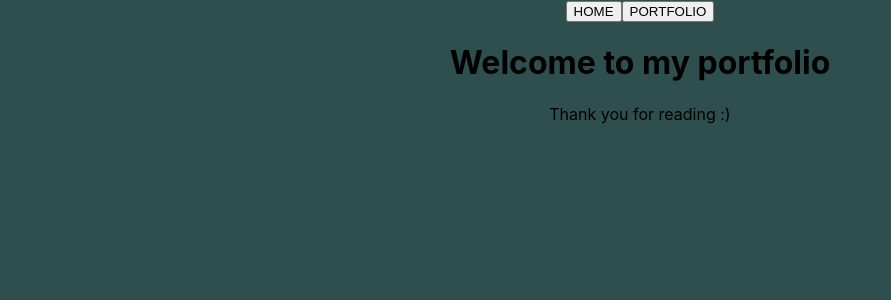
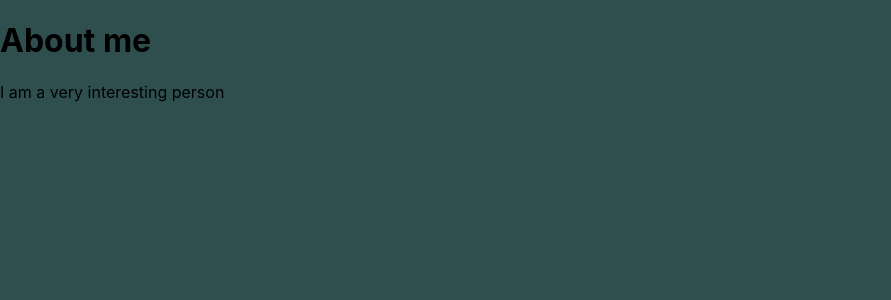
Before and after one commit to NyoomNyoom/resumeWebsite, a React (Create React App) app: page /1 in a window 1280 px wide. Shown: the top 300 px of the page, without its empty margins (0-891 px from the left). Built offline with nearby package versions, Linux system fonts and the light colour scheme.

Commit message:
Changes my files around, and added a couple of test pages

```diff
--- a/src/App.js
+++ b/src/App.js
@@ -1,50 +1,15 @@
 import './App.css';
 
-function App() {
-  let bodyContent = <HomeBody />;
+import {Route, Switch} from 'react-router-dom';
 
-  function Navbar() {
-    function OnHomeClicked() {
-      bodyContent = <HomeBody />;
-    }
+import About from './pages/About';
+import HomePage from './pages/HomePage';
 
-    function OnPortfolioClicked() {
-      bodyContent = <PortfolioBody />
-    }
-
-    return (
-      <nav>
-        <button onClick={OnHomeClicked}>HOME</button>
-        <button onClick={OnPortfolioClicked}>PORTFOLIO</button>
-      </nav>
-    )
-  }
-
-  function HomeBody() {
-    return (
-      <h1>Welcome to my portfolio</h1>
-    )
-  }
-
-  function PortfolioBody() {
-    return (
-      <h1>This is my portfolio</h1>
-    )
-  }
-
+export default function App() {
   return (
-    <div className="App">
-      <header>
-        <Navbar />
-      </header>
-      <body>
-        {bodyContent}
-      </body>
-      <footer>
-        <p>Thank you for reading :)</p>
-      </footer>
-    </div>
-  );
+    <Switch>
+      <Route exact path="/" component={HomePage} />
+      <Route path="/:id" component ={About} />
+    </Switch>
+  )
 }
-
-export default App;
--- a/src/index.js
+++ b/src/index.js
@@ -3,12 +3,14 @@ import ReactDOM from 'react-dom/client';
 import './index.css';
 import App from './App';
 import reportWebVitals from './reportWebVitals';
+import { BrowserRouter } from 'react-router-dom';
 
 const root = ReactDOM.createRoot(document.getElementById('root'));
 root.render(
-  <React.StrictMode>
+  <BrowserRouter>
     <App />
-  </React.StrictMode>
+  </BrowserRouter>,
+  document.querySelector('#root')
 );
 
 // If you want to start measuring performance in your app, pass a function
--- /dev/null
+++ b/src/pages/About.js
@@ -0,0 +1,10 @@
+import React from "react"
+
+export default function About() {
+    return (
+        <>
+            <h1>About me</h1>
+            <p>I am a very interesting person</p>
+        </>
+    )
+}
--- /dev/null
+++ b/src/pages/HomePage.js
@@ -0,0 +1,10 @@
+import React from "react";
+
+export default function HomePage() {
+    return (
+        <>
+            <h1>Home page :)</h1>
+            <p>Some test text</p>
+        </>
+    )
+}
```
